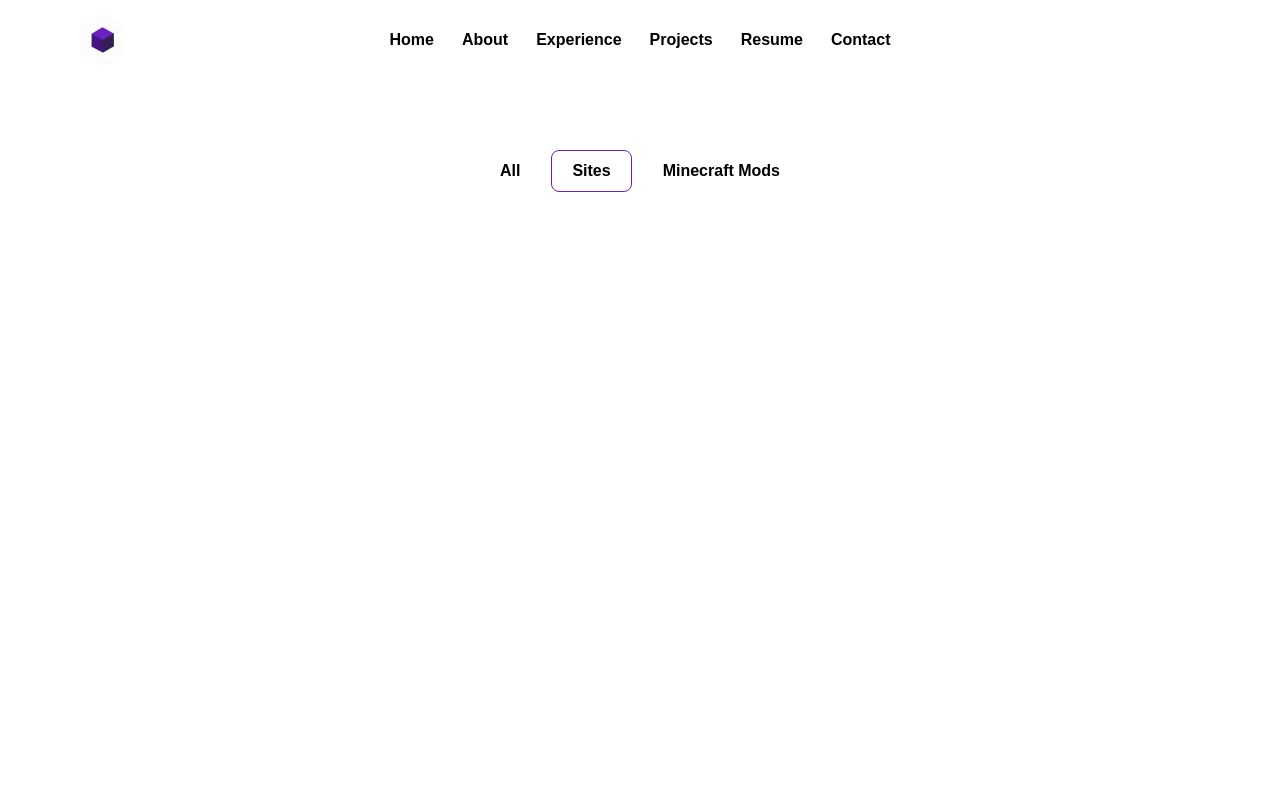
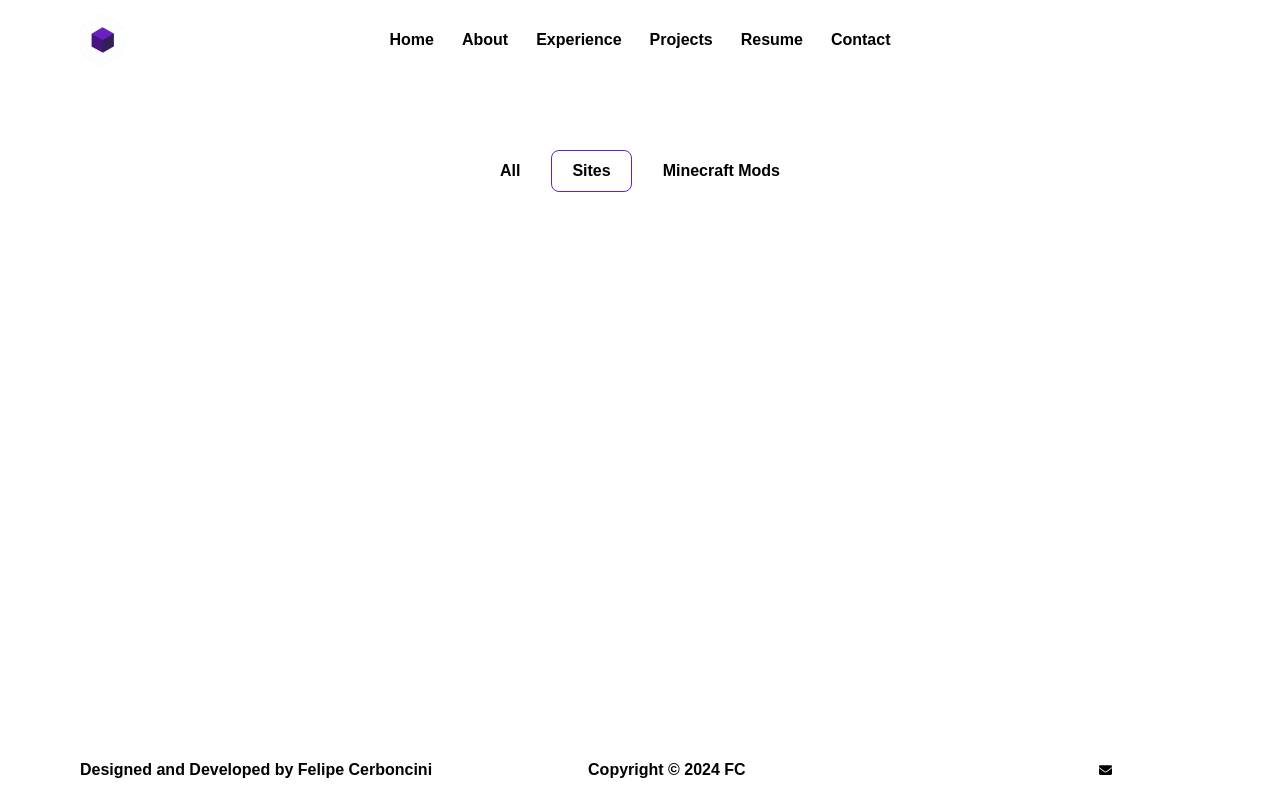
Before and after one commit to CerbonXD/Portfolio-WebSite, a React (Vite) app: page /projects in a window 1280 px wide. Both pictures are taken after a click on the button "Sites". Shown: the top 800 px of the page. Built offline with nearby package versions, Linux system fonts and the light colour scheme; a web font is replaced by a local one.

Commit message:
Remove h-screen from projects page

```diff
--- a/src/pages/Projects.jsx
+++ b/src/pages/Projects.jsx
@@ -29,7 +29,7 @@ export default function Projects() {
     });
 
     return (
-        <div className="h-screen">
+        <div className="mb-[4.375rem]">
             <div className="flex justify-center gap-2.5 my-[4.375rem]">
                 <FilterButton label={all} isActive={filter === all} onClick={() => setFilter(all)} />
                 <FilterButton label={sites} isActive={filter === sites} onClick={() => setFilter(sites)} />
```
